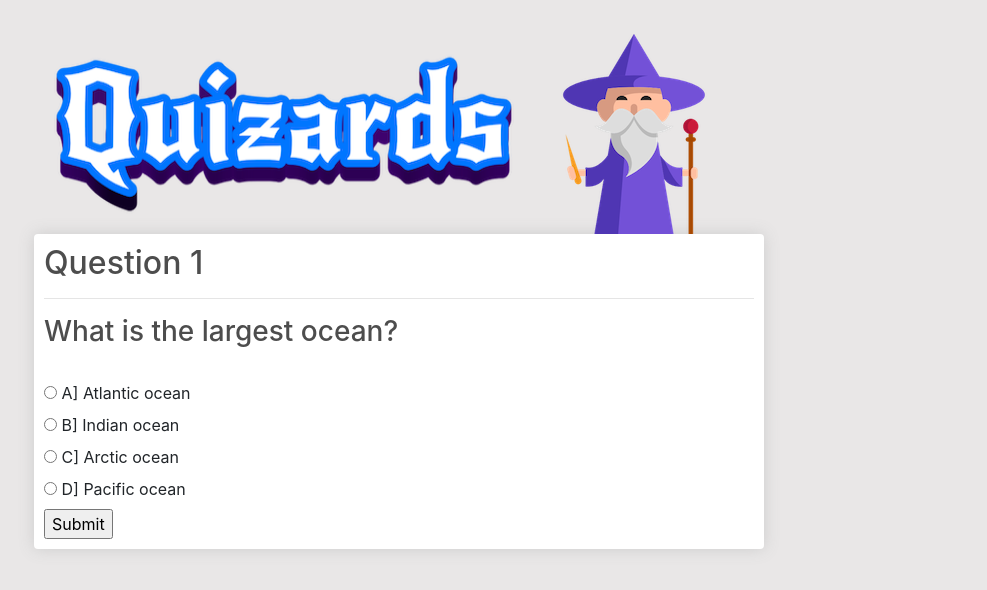
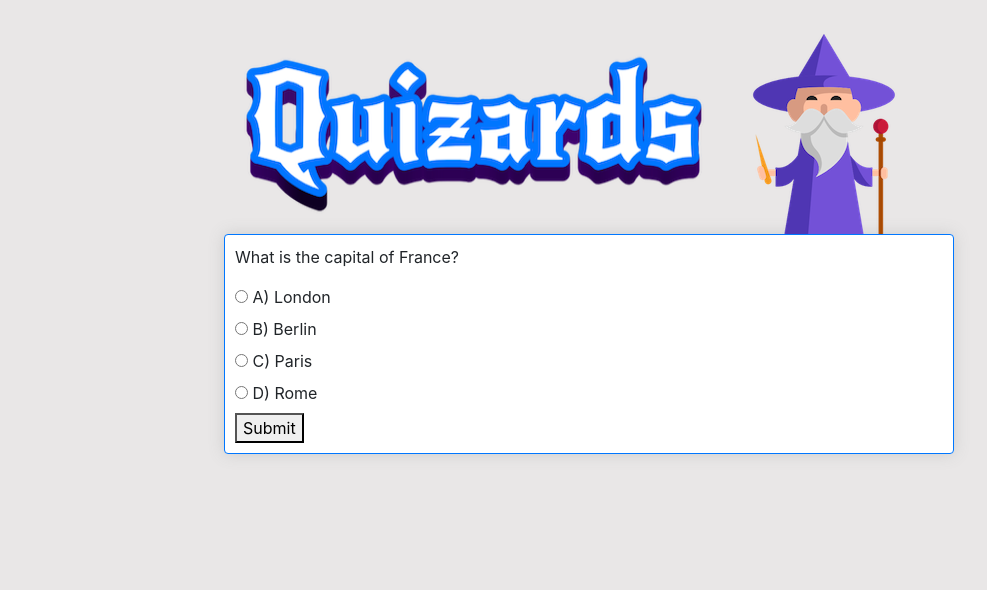
Before and after one commit to MGW-GH/Hackathon3, a Django app: page /quiz/ in a window 1280 px wide. Shown: the part 74-664 px from the top of the page, without its empty margins (51-1038 px from the left). Run offline with Django 4.2, Linux system fonts and the light colour scheme; some libraries are stand-ins or nearby versions.

Commit message:
edit: quiz html template and css

```diff
--- a/static/css/style.css
+++ b/static/css/style.css
@@ -7,6 +7,7 @@ h1,h2,h3,h4,h5,h6{
 }
 
 .box-element{
+	border: solid 1px rgb(0, 119, 255);
 	box-shadow:hsl(0, 0%, 80%) 0 0 16px;
 	background-color: #fff;
 	border-radius: 4px;
--- a/templates/quiz.html
+++ b/templates/quiz.html
@@ -3,46 +3,30 @@
 
 {% block content %}
 <div class="row">
-    <div class="col-lg-8">
+    <div class="col-lg-8 mx-auto">
         <div class="quiz-page-header">
-            <img src="/static/images/quizards-text-logo.webp" alt="Quizards text logo"><img
+            <img src="/static/images/quizards-text-logo.webp" alt="Quizards text logo"><img class=".d-sm"
                 src="/static/images/quizzard-img.webp" alt="Quizard character">
         </div>
         <div class="box-element question-card mx-auto">
-            <h2 class="question-title">Question 1</h2>
-            <hr>
-            <h3>What is the largest ocean?</h3><br>
-            <input type="radio" id="answer-a" name="age" value="30">
-            <label for="answer-a">A] Atlantic ocean</label><br>
-            <input type="radio" id="answer-b" name="age" value="60">
-            <label for="answer-b">B] Indian ocean</label><br>
-            <input type="radio" id="answer-c" name="age" value="100">
-            <label for="answer-c">C] Arctic ocean</label><br>
-            <input type="radio" id="answer-d" name="age" value="100">
-            <label for="answer-d">D] Pacific ocean</label><br>
-            <input type="submit" value="Submit">
-            <!-- <div class="custom-control custom-radio">
-                <input type="radio" id="customRadio1" name="customRadio1" class="custom-control-input">
-                <label class="custom-control-label" for="customRadio1">A] Atlantic Ocean</label>
-            </div>
-            <div class="custom-control custom-radio">
-                <input type="radio" id="customRadio2" name="customRadio2" class="custom-control-input">
-                <label class="custom-control-label" for="customRadio2">B] Indian Ocean</label>
-            </div>
-            <div class="custom-control custom-radio">
-                <input type="radio" id="customRadio3" name="customRadio3" class="custom-control-input">
-                <label class="custom-control-label" for="customRadio3">C] Arctic Ocean</label>
-            </div>
-            <div class="custom-control custom-radio">
-                <input type="radio" id="customRadio4" name="customRadio4" class="custom-control-input">
-                <label class="custom-control-label" for="customRadio4">D] Pacific Ocean</label>
-            </div> -->
             <!-- {% if user.is_authenticated %}
+			{% else %}
+			{% endif %} -->
+            <form id="quiz-form">
+                <div class="question">
+                    <p>What is the capital of France?</p>
+                    <input type="radio" name="q1" value="A" id="q1a">
+                    <label for="q1a">A) London</label><br>
+                    <input type="radio" name="q1" value="B" id="q1b">
+                    <label for="q1b">B) Berlin</label><br>
+                    <input type="radio" name="q1" value="C" id="q1c">
+                    <label for="q1c">C) Paris</label><br>
+                    <input type="radio" name="q1" value="D" id="q1d">
+                    <label for="q1d">D) Rome</label>
+                </div>
 
-			{% else %}
-
-			{% endif %} -->
-
+                <button type="submit">Submit</button>
+            </form>
 
         </div>
     </div>
```
